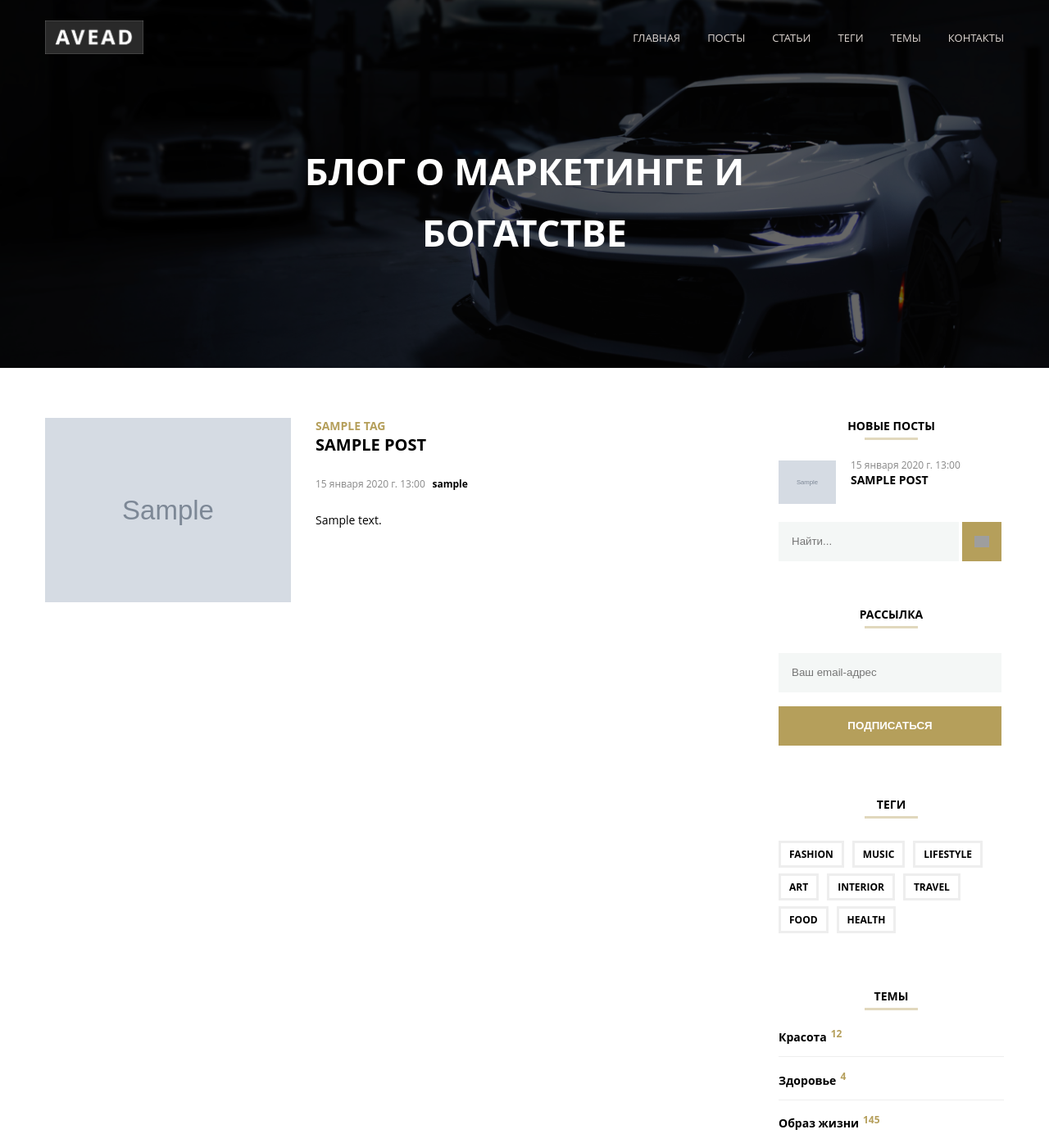
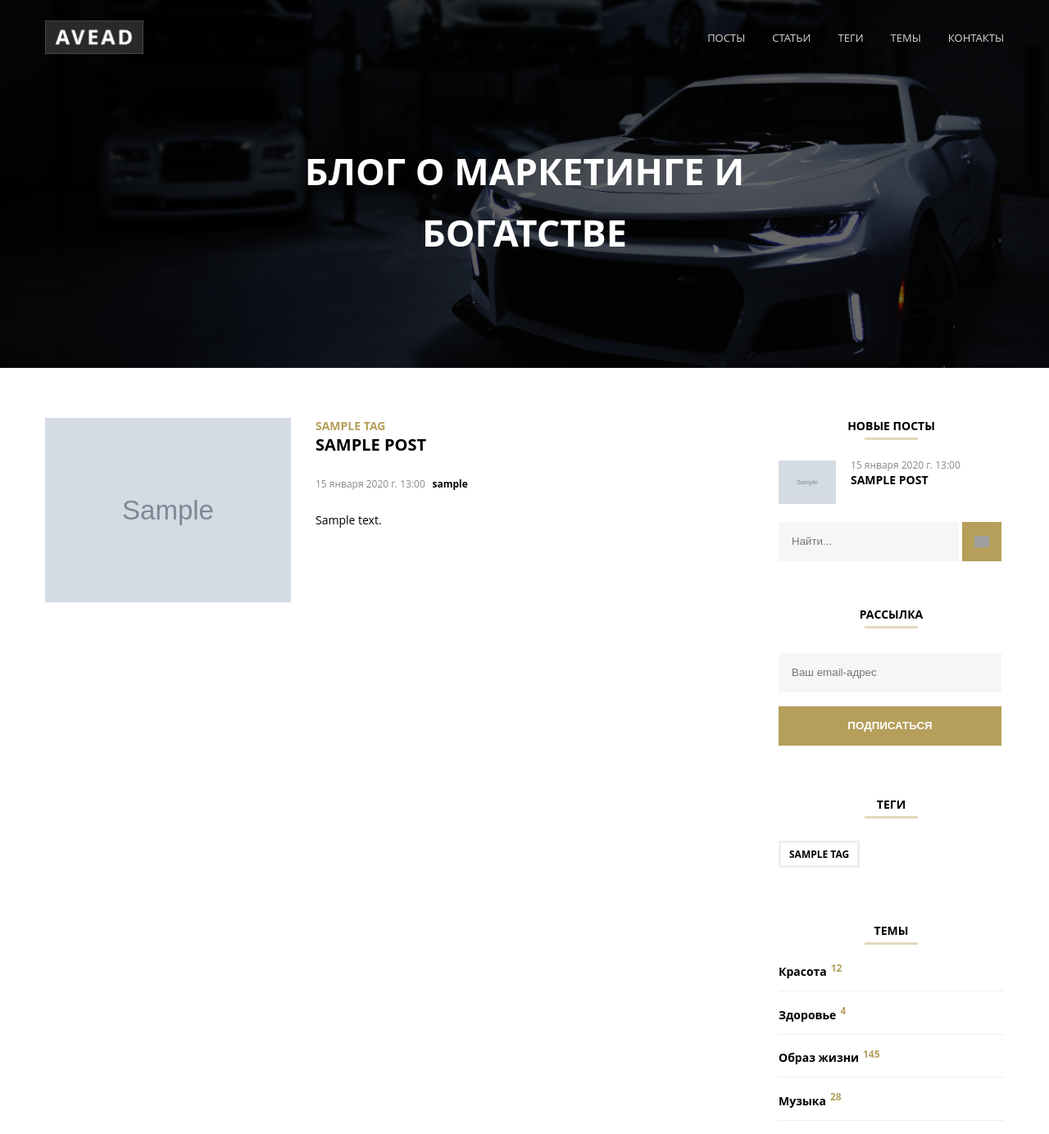
Before and after one commit to Pylearn2017/django-blog, a Django app: page / in a window 1280 px wide. Shown: the top 1384 px of the page at 82% size. Run offline with Django 4.2, Linux system fonts and the light colour scheme; tables that the repository leaves empty hold one stand-in row (values such as "Sample post"); grey boxes marked "Sample" are stand-in pictures; some web fonts are replaced; grey boxes are pictures that could not be loaded.

Commit message:
feat: add tags

```diff
--- a/home/templates/home/index.html
+++ b/home/templates/home/index.html
@@ -13,15 +13,12 @@
 <body>
     <header class="site-header">
         <div class="header-wrap">
-            <a class="logo" href="#0">
+            <a class="logo" href="/">
                 <img alt="Логотип сайта" src="{% static 'img/logo.jpg' %}" height="41">
             </a>
 
             <nav class="menu">
                 <ul class="menu-list">
-                    <li class="menu-item">
-                        <a class="menu-link" href="#0">Главная</a>
-                    </li>
                     <li class="menu-item">
                         <a class="menu-link" href="#0">Посты</a>
                     </li>
@@ -29,7 +26,7 @@
                         <a class="menu-link" href="#0">Статьи</a>
                     </li>
                     <li class="menu-item">
-                        <a class="menu-link" href="#0">Теги</a>
+                        <a class="menu-link" href="{% url 'tags' %}">Теги</a>
                     </li>
                     <li class="menu-item">
                         <a class="menu-link" href="#0">Темы</a>
--- a/home/templates/home/post_list.html
+++ b/home/templates/home/post_list.html
@@ -3,7 +3,7 @@
 {% block content %}
 <div class="content-wrap">
     <main class="main-posts-list">
-        {% for post in posts %}
+        {% for post in data.posts %}
         <article class="article">
             <div class="article-img-column">
                 <img class="article-img"
@@ -14,7 +14,7 @@
                 <ul class="tab-list">
                     {% for tag in post.tags.all %}
                     <li class="tab-item">
-                        <a class="tab-link" href="#0">{{ tag }}</a>
+                        <a class="tab-link" href="{% url 'tag_detail' pk=tag.pk %}">{{ tag }}</a>
                     </li>
                     {% endfor %}
                 </ul>
--- a/home/templates/home/sidebar.html
+++ b/home/templates/home/sidebar.html
@@ -5,7 +5,7 @@
         <h2 class="sidebar-title">Новые посты</h2>
 
         <div class="new-posts-list">
-            {% for post in posts %}
+            {% for post in data.posts %}
             <article class="new-posts-article">
                 <div class="post-img-column">
                     <img class="new-posts-image" src="{{ post.img_url }}" alt="Картинка к посту о {{ post.title }}">
@@ -43,30 +43,11 @@
     <section class="tags">
         <h2 class="sidebar-title">Теги</h2>
         <ul class="tags-list">
+            {% for tag in data.tags %}
             <li class="tags-item">
-                <a class="tags-link" href="#0">fashion</a>
+                <a class="tags-link" href="{% url 'tag_detail' pk=tag.pk %}">{{ tag.tag_name }}</a>
             </li>
-            <li class="tags-item">
-                <a class="tags-link" href="#0">music</a>
-            </li>
-            <li class="tags-item">
-                <a class="tags-link" href="#0">lifestyle</a>
-            </li>
-            <li class="tags-item">
-                <a class="tags-link" href="#0">art</a>
-            </li>
-            <li class="tags-item">
-                <a class="tags-link" href="#0">interior</a>
-            </li>
-            <li class="tags-item">
-                <a class="tags-link" href="#0">travel</a>
-            </li>
-            <li class="tags-item">
-                <a class="tags-link" href="#0">food</a>
-            </li>
-            <li class="tags-item">
-                <a class="tags-link" href="#0">health</a>
-            </li>
+            {% endfor %}
         </ul>
     </section>
 
--- a/home/urls.py
+++ b/home/urls.py
@@ -3,8 +3,10 @@ from . import views
 
 urlpatterns = [
     path('', views.home_page, name='home'),
+    path('tags', views.tags_page, name='tags'),
     path('promo_email', views.get_promo_email, name='promo_email'),
     path('post/<int:pk>/', views.post_detail, name='post_detail'),
+    path('tag/<int:pk>/', views.tag_detail, name='tag_detail'),
     path('post/comment_new/<int:pk>', views.comment_new, name='comment_new'),
 
 ]
--- a/home/views.py
+++ b/home/views.py
@@ -1,7 +1,7 @@
 import yagmail
 from django.shortcuts import render, get_object_or_404, redirect
 from django.utils import timezone
-from .models import Post, Comment
+from .models import Post, Comment, Tag
 from .forms import CommentForm, EmailForm
 from django.core.mail import send_mail
 
@@ -19,13 +19,18 @@ def get_promo_email(request):
 
 
 def home_page(request):
+    tags = Tag.objects.all()[:10]
     posts = Post.objects \
         .filter(published_date__lte=timezone.now()) \
         .order_by('published_date')
+    data = {
+        'tags':tags,
+        'posts':posts
+    }
     return render(
         request,
         'home/post_list.html',
-        {'posts':posts}
+        {'data': data}
         )
 
 def post_detail(request, pk):
@@ -57,3 +62,28 @@ def comment_new(request, pk):
         'home/comment_new.html',
          {'form':form}
         )
+
+def tags_page(request):
+    tags = Tag.objects.all()
+    return render(
+        request,
+        'home/tags_list.html',
+        {'tags': tags}
+        )
+
+def tag_detail(request, pk):
+    tag = get_object_or_404(Tag, pk=pk)
+    tags = Tag.objects.all()[:10]
+    posts = Post.objects \
+        .filter(tags=tag) \
+        .filter(published_date__lte=timezone.now()) \
+        .order_by('published_date')
+    data = {
+        'tags':tags,
+        'posts':posts
+    }
+    return render(
+        request,
+        'home/post_list.html',
+        {'data': data}
+        )
```
Also changed, not shown: home/templates/home/tags_list.html (added, +16 -0 lines).
